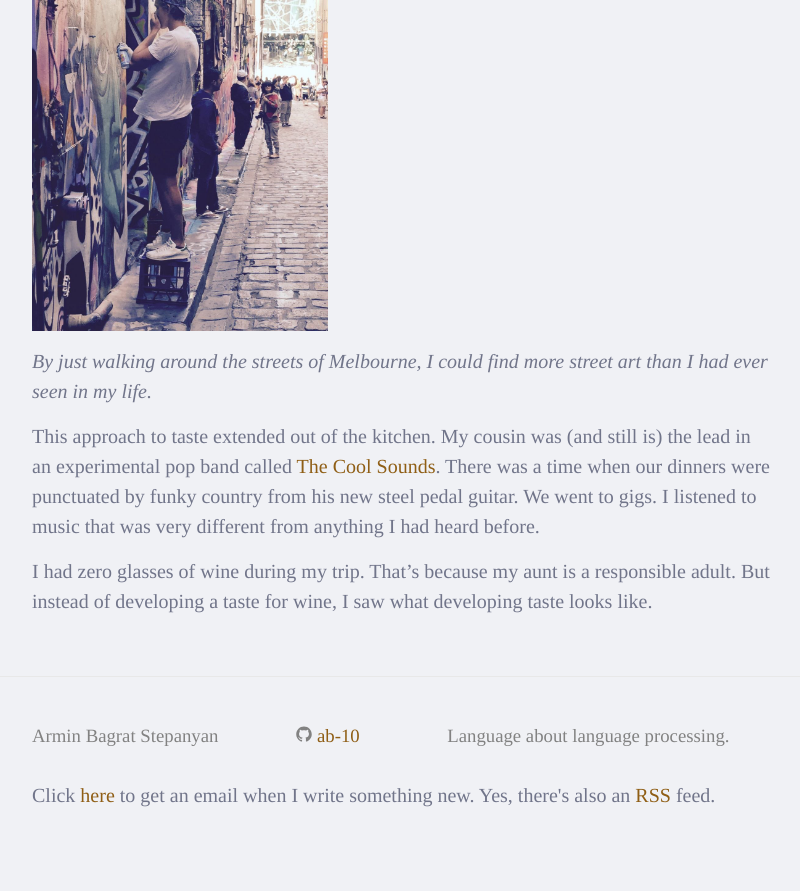
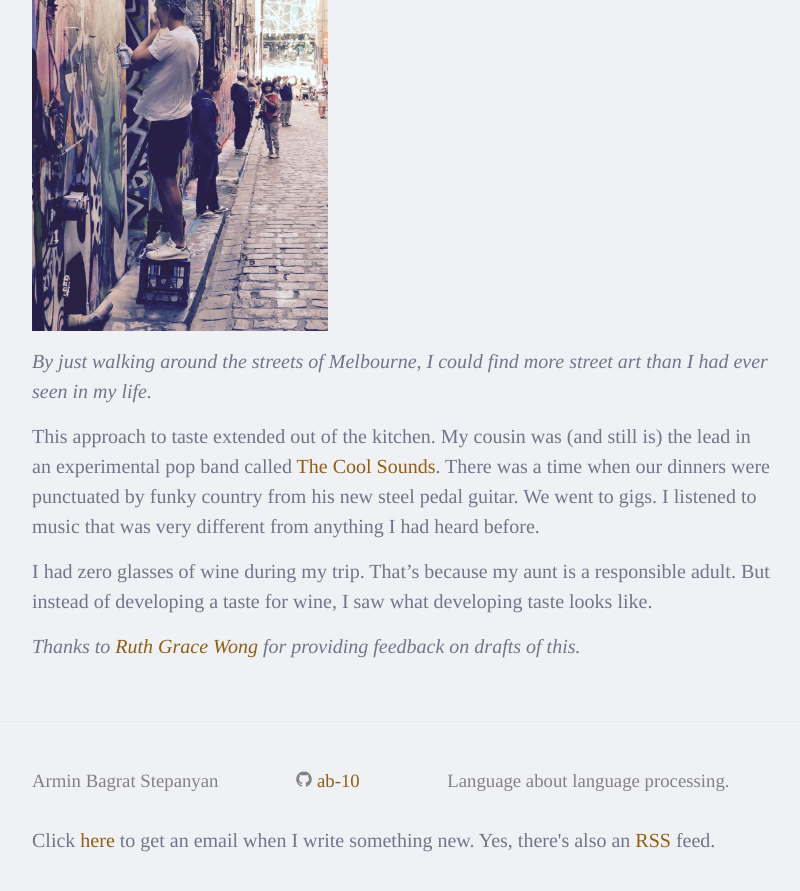
Before and after one commit to ab-10/ab-10.github.io, a Jekyll site: the page built from _posts/2026-02-22-taste.md, in a window 1280 px wide and 900 px high, scrolled down 1818 px. Shown: the top 891 px of the window, without its empty margins (238-1038 px from the left). Built offline with Jekyll 4.4.1, drawn with Linux system fonts in a browser that asks for light colours; before the commit the page ends 2673 px from its top, so only the background shows below that.

Commit message:
Add kudos

```diff
--- a/_posts/2026-02-22-taste.md
+++ b/_posts/2026-02-22-taste.md
@@ -59,3 +59,6 @@ I listened to music that was very different from anything I had heard before.
 I had zero glasses of wine during my trip.
 That's because my aunt is a responsible adult.
 But instead of developing a taste for wine, I saw what developing taste looks like.
+
+
+_Thanks to [Ruth Grace Wong](https://x.com/ruthgracewong) for providing feedback on drafts of this._
```
